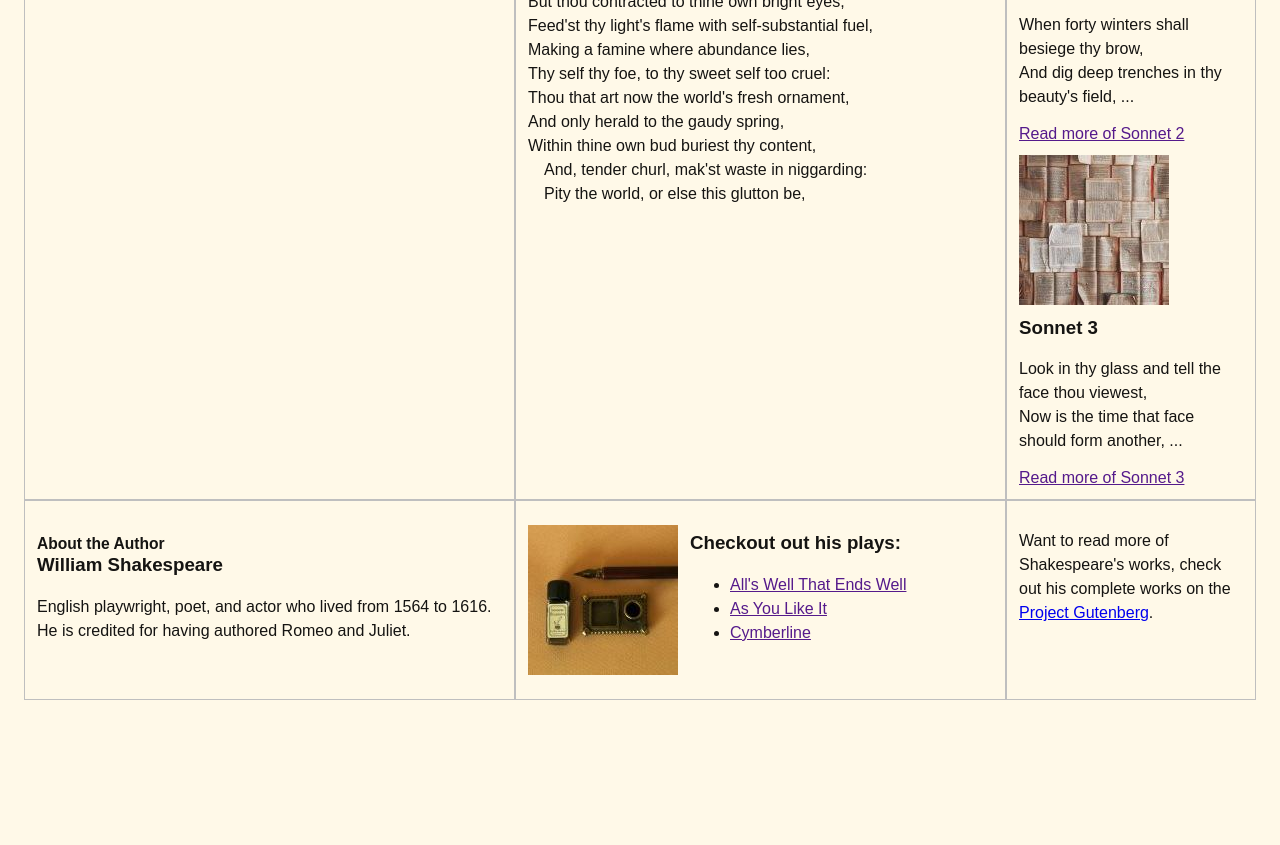
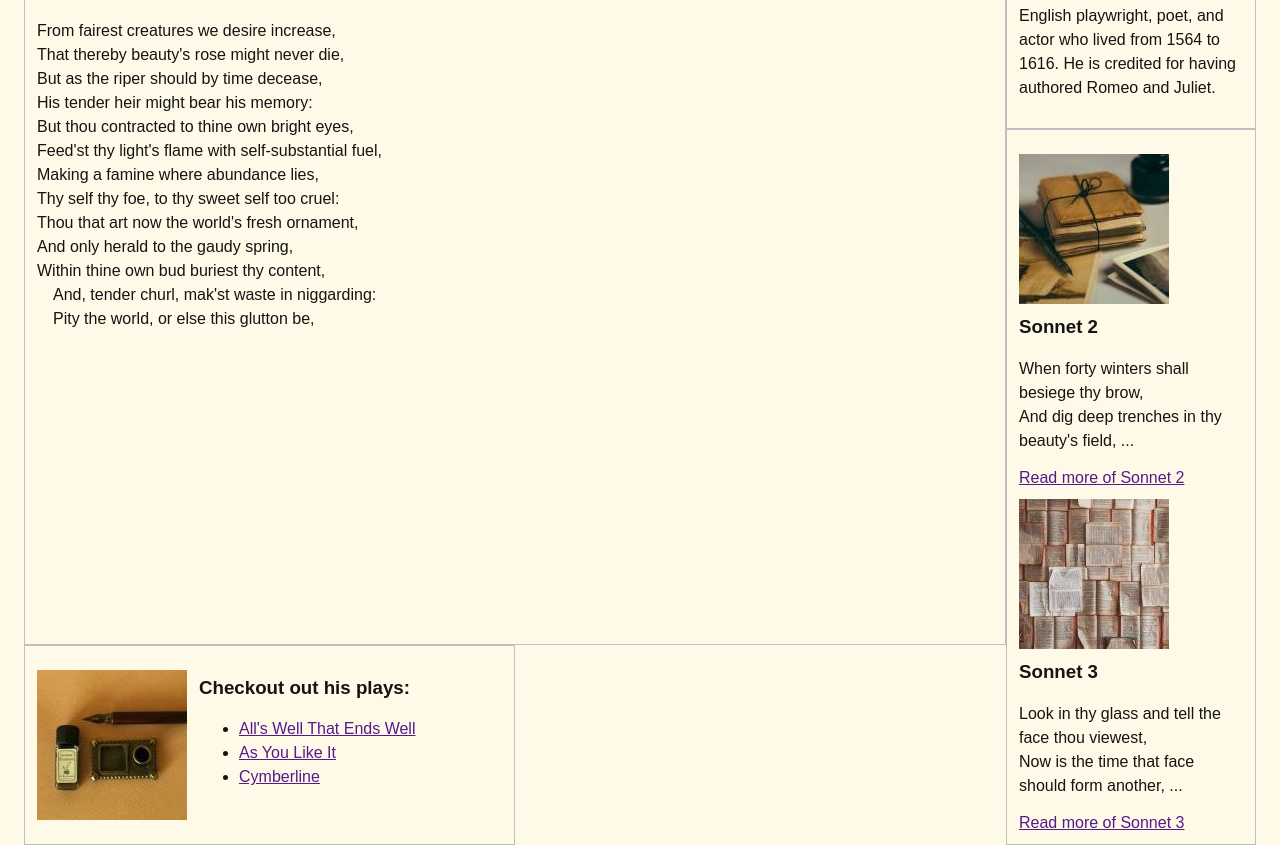
Before and after one commit to lsg93/tiny-css-projects, a plain HTML site: page chapter-02/after/index.html in a window 1280 px wide. Shown: the part 239-1084 px from the top of the page. Before the commit the page ends 963 px from the top, so only its background shows below. Drawn offline with Linux system fonts and the light colour scheme.

Commit message:
add grid-template-areas

```diff
--- a/chapter-02/after/styles.css
+++ b/chapter-02/after/styles.css
@@ -13,7 +13,40 @@ main {
   display : grid;
   margin: 24px;
   grid-template-columns: repeat(2, minmax(auto, 1fr)) 250px;
+  grid-template-areas : "header header header"
+                        "content content author"
+                        "content content aside"
+                        "plays . aside"
+                        "footer footer footer";
 }
+
+/** Grid areas */
+
+header {
+  grid-area : header
+}
+
+article {
+  grid-area : content
+}
+
+section.author-details {
+  grid-area : author
+}
+
+section.plays {
+  grid-area : plays
+}
+
+aside {
+  grid-area : aside
+}
+
+footer {
+  grid-area : footer
+}
+
+
 
 img {
   float: left;
```
